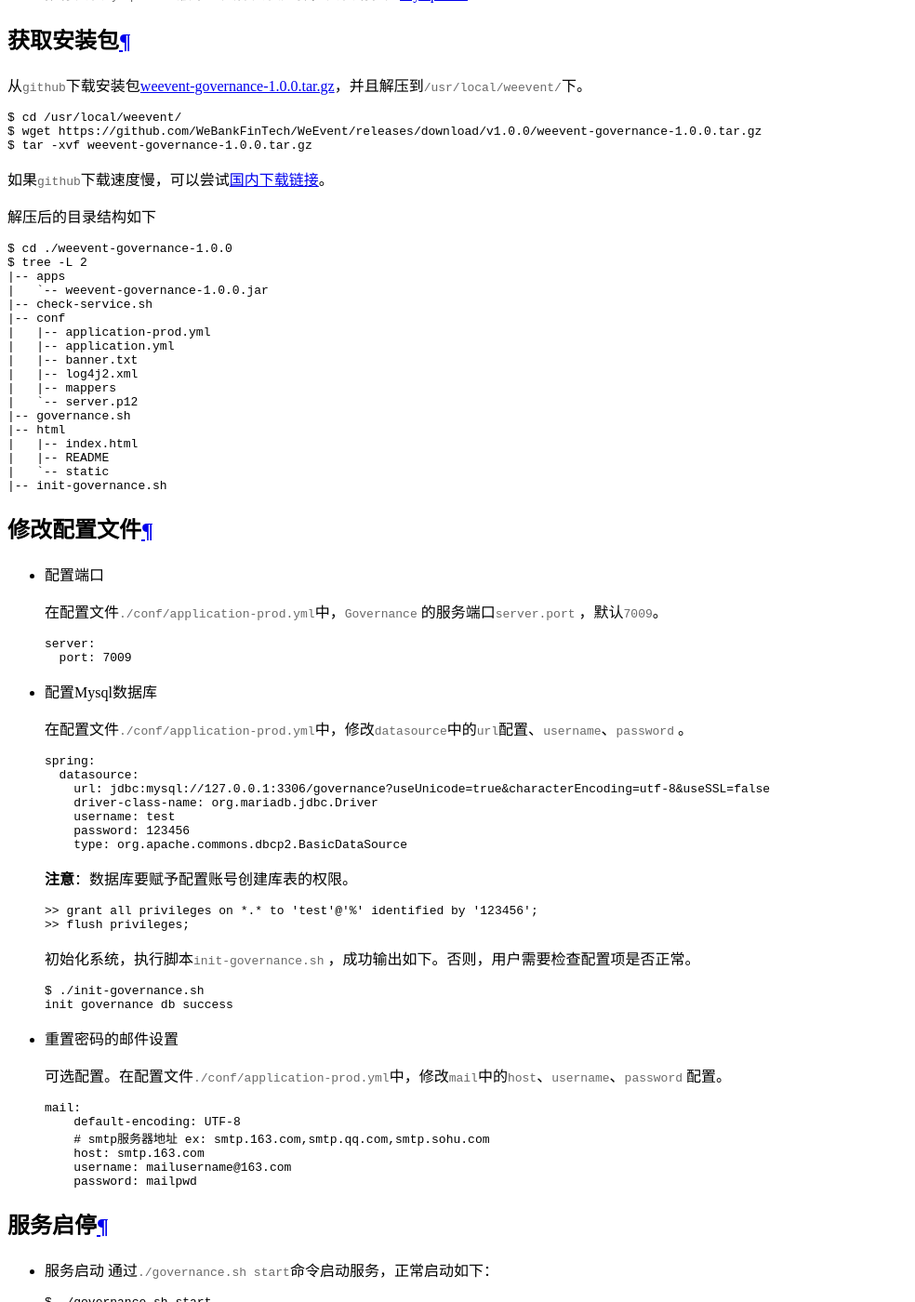
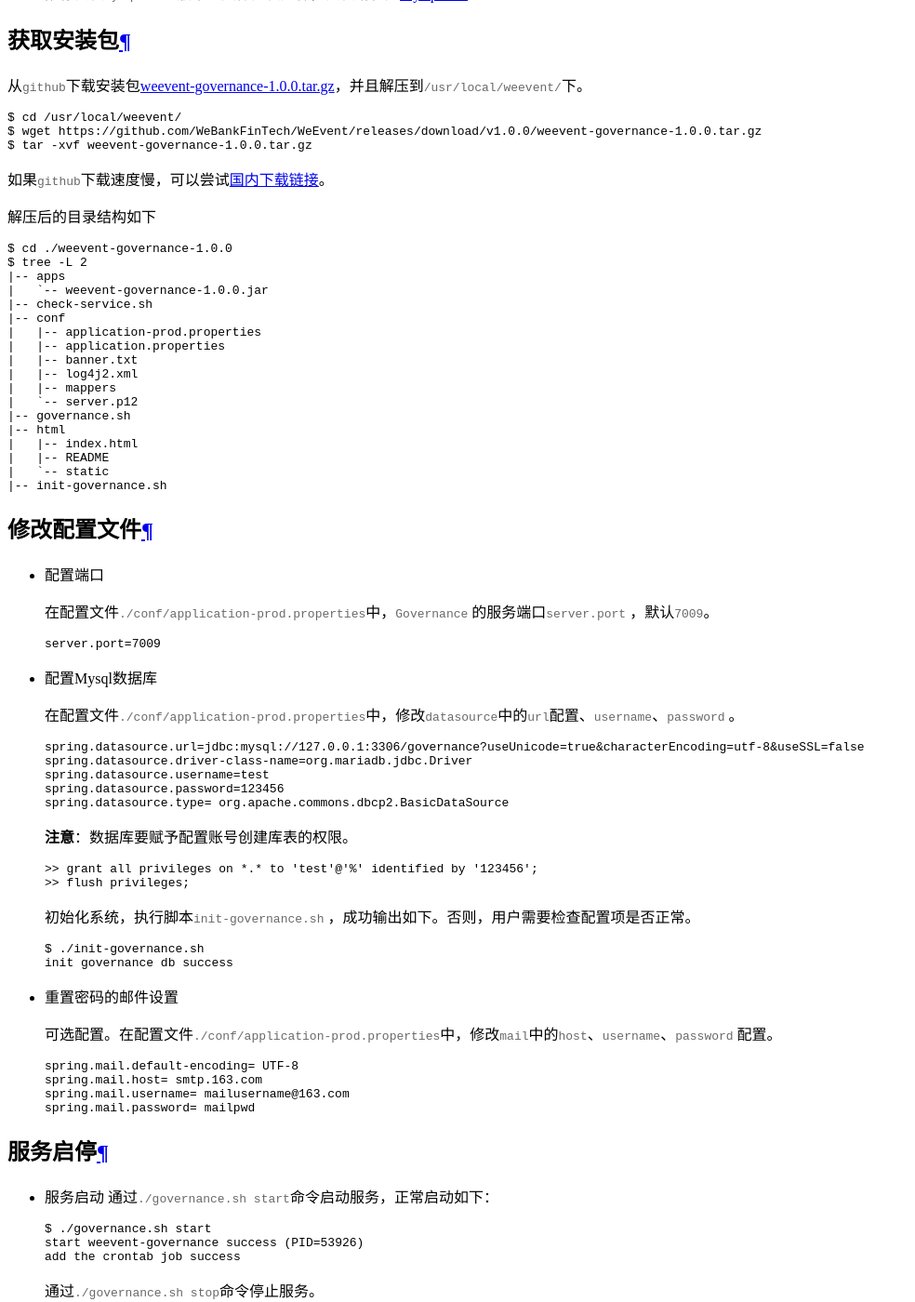
Before and after one commit to WeBankBlockchain/WeEvent-docs, a Sphinx documentation site: the page built from docs/install/module/governance.md, in a window 1280 px wide and 1400 px high, scrolled down 1224 px. Shown: the whole window at 93% size, without its empty margins (0-984 px from the left). Built offline with Sphinx 7.4.7 and the Read the Docs theme 2.0.0, drawn with Linux system fonts in a browser that asks for light colours.

Commit message:
fix issue :  change governance configuration format from .yml to .properties (#82)

````diff
--- a/docs/install/module/governance.md
+++ b/docs/install/module/governance.md
@@ -41,8 +41,8 @@ $ tree -L 2
 |   `-- weevent-governance-1.0.0.jar
 |-- check-service.sh
 |-- conf
-|   |-- application-prod.yml
-|   |-- application.yml
+|   |-- application-prod.properties
+|   |-- application.properties
 |   |-- banner.txt
 |   |-- log4j2.xml
 |   |-- mappers
@@ -59,26 +59,23 @@ $ tree -L 2
 
 - 配置端口
 
-  在配置文件`./conf/application-prod.yml`中，`Governance` 的服务端口`server.port` ，默认`7009`。
+  在配置文件`./conf/application-prod.properties`中，`Governance` 的服务端口`server.port` ，默认`7009`。
 
   ```
-  server:
-    port: 7009
+  server.port=7009
   ```
 
 
 - 配置Mysql数据库
 
-    在配置文件`./conf/application-prod.yml`中，修改`datasource`中的`url`配置、`username`、`password` 。
+    在配置文件`./conf/application-prod.properties`中，修改`datasource`中的`url`配置、`username`、`password` 。
 
     ```ini
-    spring:
-      datasource:
-        url: jdbc:mysql://127.0.0.1:3306/governance?useUnicode=true&characterEncoding=utf-8&useSSL=false
-        driver-class-name: org.mariadb.jdbc.Driver
-        username: test
-        password: 123456
-        type: org.apache.commons.dbcp2.BasicDataSource
+    spring.datasource.url=jdbc:mysql://127.0.0.1:3306/governance?useUnicode=true&characterEncoding=utf-8&useSSL=false
+	spring.datasource.driver-class-name=org.mariadb.jdbc.Driver
+	spring.datasource.username=test
+	spring.datasource.password=123456
+	spring.datasource.type= org.apache.commons.dbcp2.BasicDataSource
     ```
     **注意**：数据库要赋予配置账号创建库表的权限。
 
@@ -96,15 +93,13 @@ $ tree -L 2
 
 - 重置密码的邮件设置
 
-    可选配置。在配置文件`./conf/application-prod.yml`中，修改`mail`中的`host`、`username`、`password` 配置。
+    可选配置。在配置文件`./conf/application-prod.properties`中，修改`mail`中的`host`、`username`、`password` 配置。
 
     ```ini
-    mail:
-        default-encoding: UTF-8
-        # smtp服务器地址 ex: smtp.163.com,smtp.qq.com,smtp.sohu.com
-        host: smtp.163.com
-        username: mailusername@163.com
-        password: mailpwd
+	spring.mail.default-encoding= UTF-8
+	spring.mail.host= smtp.163.com
+	spring.mail.username= mailusername@163.com
+	spring.mail.password= mailpwd
     ```
 
 ### 服务启停
````
Also changed, not shown: docs/install/property.md (+1 -1 lines).
